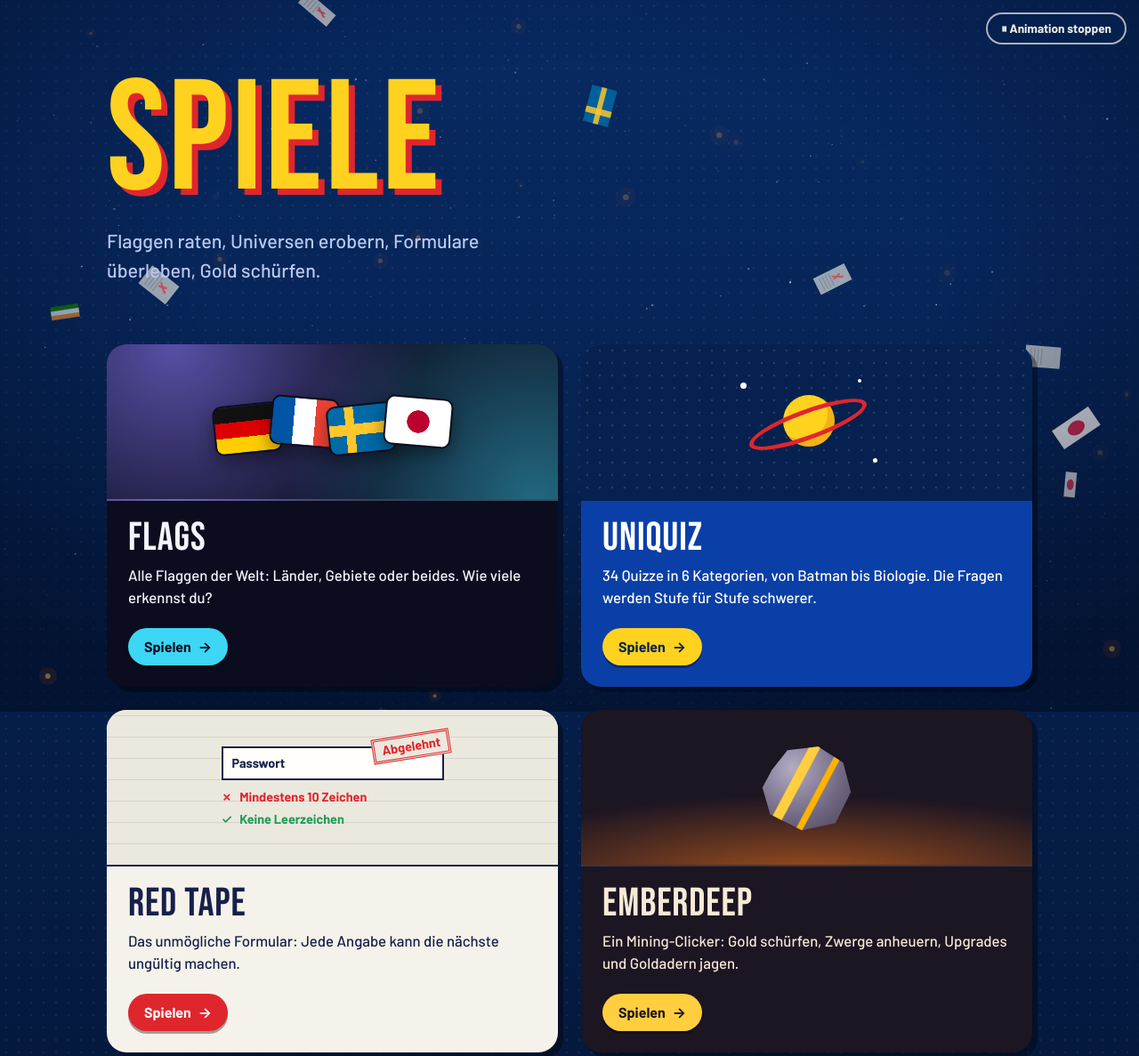
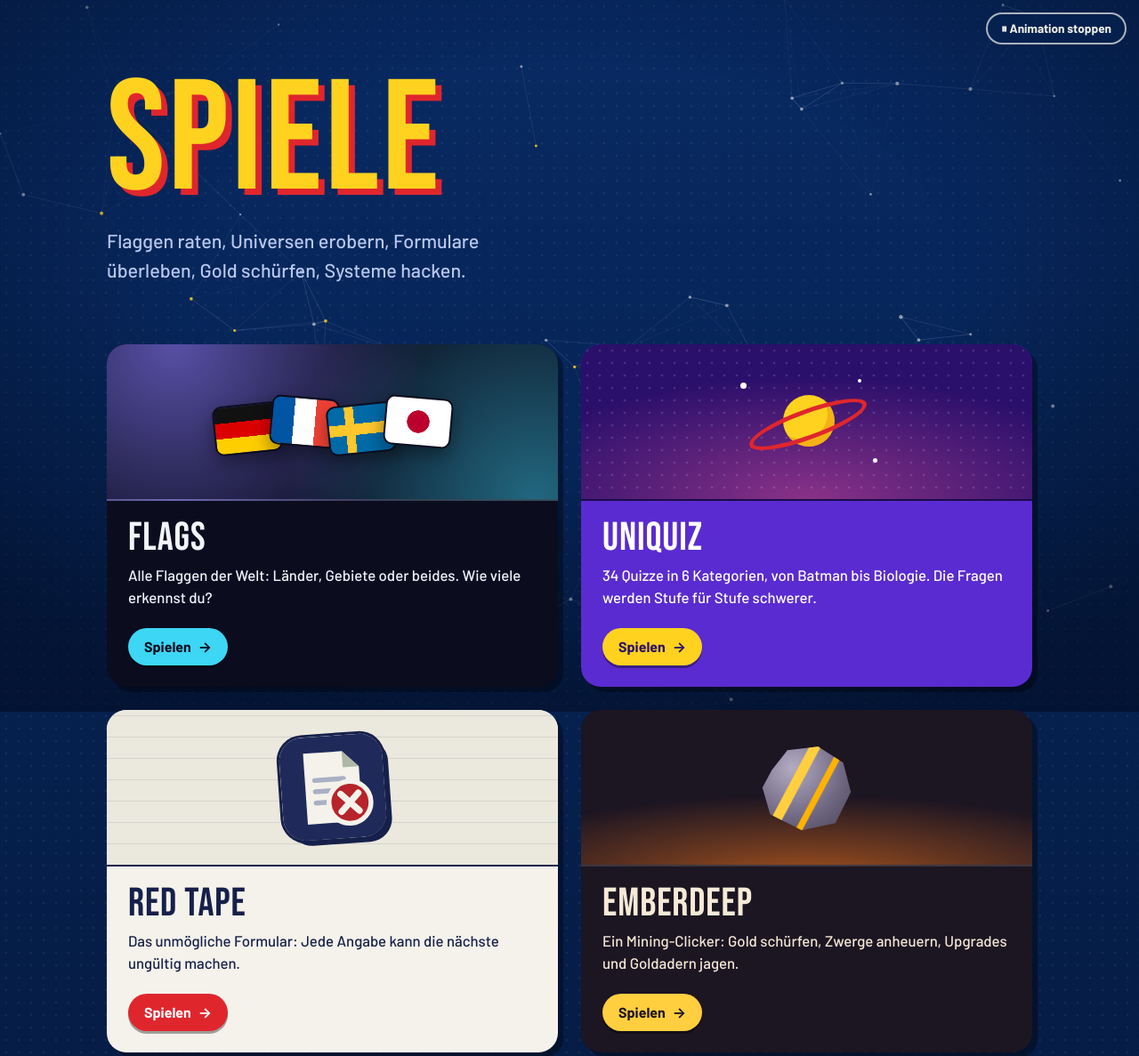
Before and after one commit to IameRa/GameHub, a plain HTML site: page index.html in a window 1280 px wide. Shown: the top 1187 px of the page at 89% size. Drawn offline with Linux system fonts and the light colour scheme.

Commit message:
Add files via upload

```diff
--- a/index.html
+++ b/index.html
@@ -4,10 +4,10 @@
 <meta charset="utf-8">
 <meta name="viewport" content="width=device-width, initial-scale=1">
 <title>Spiele – iamera</title>
-<meta name="description" content="Flaggen raten, Universen erobern, Formulare überleben, Gold schürfen: vier kleine Browser-Spiele.">
+<meta name="description" content="Flaggen raten, Universen erobern, Formulare überleben, Gold schürfen, Systeme hacken: fünf kleine Browser-Spiele.">
 <link rel="preconnect" href="https://fonts.googleapis.com">
 <link rel="preconnect" href="https://fonts.gstatic.com" crossorigin>
-<link href="https://fonts.googleapis.com/css2?family=Bebas+Neue&family=Barlow:wght@500;700&display=swap" rel="stylesheet">
+<link href="https://fonts.googleapis.com/css2?family=Bebas+Neue&family=Barlow:wght@500;700&family=VT323&display=swap" rel="stylesheet">
 <style>
 :root{--bg:#06214f;--blue:#0b3fa8;--ink:#16204a;--paper:#f4f2ea;--sun:#ffd21f;--red:#e0262d;--ok:#1f9d55;--mute:#b9c8ee;
   --font:Barlow,system-ui,-apple-system,"Segoe UI",Roboto,sans-serif;--disp:"Bebas Neue",Impact,"Arial Narrow",sans-serif}
@@ -26,6 +26,7 @@ h1,h2{font-family:var(--disp);font-weight:400;margin:0;letter-spacing:.02em}
 h1{font-size:clamp(5rem,22vw,11rem);line-height:.82;color:var(--sun);text-shadow:.04em .04em 0 var(--red)}
 .lead{margin:22px 0 0;max-width:36ch;font-size:clamp(1.05rem,2.4vw,1.35rem);color:var(--mute)}
 .grid{display:grid;grid-template-columns:repeat(auto-fit,minmax(min(100%,420px),1fr));gap:26px;margin-top:clamp(36px,6vw,68px)}
+.tile:last-child:nth-child(odd){grid-column:1/-1}
 .tile{display:flex;flex-direction:column;color:var(--ink);text-decoration:none;border-radius:22px;overflow:hidden;position:relative;
   box-shadow:6px 6px 0 rgba(0,0,0,.35);transition:transform .18s,box-shadow .18s}
 .tile:hover{transform:translate(-3px,-4px);box-shadow:10px 10px 0 rgba(0,0,0,.35)}
@@ -39,13 +40,15 @@ h2{font-size:2.8rem;line-height:1}
 .go::after{content:"→";transition:transform .15s}
 .tile:hover .go::after{transform:translateX(5px)}
 .flags{background:#0b0d1f;color:#f3f4fc;--acc:#3dd6f5;--on:#0b0d1f}
-.uni{background:var(--blue);color:#fff;--acc:#ffd21f;--on:#06214f}
+.uni{background:#5a2bd0;color:#fff;--acc:#ffd21f;--on:#2a0f6b}
 .tape{background:var(--paper);--acc:#e0262d;--on:#fff}
 .mine{background:#1c1522;color:#f6ead7;--acc:#ffcf3f;--on:#1c1522}
+.ghost{background:#06100a;color:#bfffd4;--acc:#3dff8f;--on:#06100a}
 .flags .preview{gap:0;border-color:rgba(255,255,255,.14);background:radial-gradient(circle at 15% 0,rgba(139,123,255,.6),transparent 60%),radial-gradient(circle at 95% 100%,rgba(61,214,245,.45),transparent 55%),#0b0d1f}
-.uni .preview{background:radial-gradient(rgba(255,255,255,.12) 1.5px,transparent 1.6px) 0 0/14px 14px,var(--bg);border-color:var(--bg)}
+.uni .preview{background:radial-gradient(rgba(255,255,255,.14) 1.5px,transparent 1.6px) 0 0/14px 14px,radial-gradient(ellipse 70% 80% at 50% 100%,rgba(255,92,170,.45),transparent),#2a0f6b;border-color:#1b0a4a}
 .mine .preview{border-color:rgba(255,255,255,.14);background:radial-gradient(ellipse 80% 55% at 50% 110%,rgba(255,122,26,.6),transparent),#1c1522}
 .tape .preview{border-color:var(--ink);background:repeating-linear-gradient(0deg,transparent 0 23px,rgba(22,32,74,.1) 23px 24px),#ebe8dd}
+.ghost .preview{border-color:rgba(61,255,143,.25);background:repeating-linear-gradient(0deg,rgba(0,0,0,.22) 0 1px,transparent 1px 3px),radial-gradient(ellipse 80% 60% at 50% 0,rgba(61,255,143,.22),transparent),#050d08}
 /* Flags */
 .fl{width:76px;height:56px;border-radius:10px;border:2px solid #0b0d1f;margin:0 -6px;box-shadow:0 8px 20px rgba(0,0,0,.4);transition:transform .3s}
 .f1{background:linear-gradient(#111 33.3%,#d00 33.3% 66.6%,#ffce00 66.6%);transform:translateY(8px) rotate(-6deg)}
@@ -76,8 +79,17 @@ h2{font-size:2.8rem;line-height:1}
 .form .bad{color:var(--red)}.form .good{color:var(--ok)}
 .stamp{position:absolute;right:-8px;top:-14px;color:var(--red);border:3px double var(--red);padding:0 8px;font-weight:800;transform:rotate(-9deg);background:#ebe8dd;transition:transform .15s}
 .tape:hover .stamp{transform:rotate(-9deg) scale(1.2)}
+/* Ghostshell */
+.tm{width:100%;max-width:300px;font:1.45rem/1.15 VT323,"Courier New",monospace;color:#bfffd4;text-shadow:0 0 6px rgba(61,255,143,.45)}
+.tm b{color:#3dff8f;font-weight:400}
+.tm .ok{color:#3dff8f}
+.cur{display:inline-block;width:.55em;height:1em;margin-left:3px;vertical-align:-.12em;background:#3dff8f;box-shadow:0 0 8px #3dff8f}
+.ghost:hover .cur{animation:bl .8s steps(2,start) infinite}
+@keyframes bl{to{visibility:hidden}}
+.rtlogo{width:116px;height:116px;border-radius:26px;box-shadow:0 0 0 3px var(--ink),6px 6px 0 var(--ink);transform:rotate(-4deg);transition:transform .2s}
+.tape:hover .rtlogo{transform:rotate(3deg) scale(1.08)}
 footer{margin-top:clamp(36px,6vw,64px);color:var(--mute);font-size:.9rem}
-@media (prefers-reduced-motion:reduce){.tile,.fl,.planet,.rock,.stamp{transition:none}.tile:hover{transform:none}}
+@media (prefers-reduced-motion:reduce){.tile,.fl,.planet,.rock,.stamp,.rtlogo{transition:none}.tile:hover{transform:none}.ghost:hover .cur{animation:none}}
 </style>
 </head>
 <body>
@@ -87,11 +99,11 @@ footer{margin-top:clamp(36px,6vw,64px);color:var(--mute);font-size:.9rem}
 <div class="wrap">
   <header>
     <h1>Spiele</h1>
-    <p class="lead">Flaggen raten, Universen erobern, Formulare überleben, Gold schürfen.</p>
+    <p class="lead">Flaggen raten, Universen erobern, Formulare überleben, Gold schürfen, Systeme hacken.</p>
   </header>
 
   <main class="grid">
-    <a class="tile flags" data-k="flag" href="https://iamera.github.io/Flags/">
+    <a class="tile flags" href="https://iamera.github.io/Flags/">
       <div class="preview" aria-hidden="true"><span class="fl f1"></span><span class="fl f2"></span><span class="fl f3"></span><span class="fl f4"></span></div>
       <div class="body">
         <h2>Flags</h2>
@@ -100,7 +112,7 @@ footer{margin-top:clamp(36px,6vw,64px);color:var(--mute);font-size:.9rem}
       </div>
     </a>
 
-    <a class="tile uni" data-k="comet" href="https://iamera.github.io/UniQuiz/">
+    <a class="tile uni" href="https://iamera.github.io/UniQuiz/">
       <div class="preview" aria-hidden="true">
         <div class="planet"><i class="s1"></i><i class="s2"></i><i class="s3"></i><i class="p"></i><i class="ring"></i></div>
       </div>
@@ -111,14 +123,9 @@ footer{margin-top:clamp(36px,6vw,64px);color:var(--mute);font-size:.9rem}
       </div>
     </a>
 
-    <a class="tile tape" data-k="paper" href="https://iamera.github.io/RedTape/">
+    <a class="tile tape" href="https://iamera.github.io/RedTape/">
       <div class="preview" aria-hidden="true">
-        <div class="form">
-          <div class="box">Passwort</div>
-          <div class="r bad"><span>✗</span>Mindestens 10 Zeichen</div>
-          <div class="r good"><span>✓</span>Keine Leerzeichen</div>
-          <span class="stamp">Abgelehnt</span>
-        </div>
+        <svg class="rtlogo" viewBox="0 0 64 64"><rect width="64" height="64" rx="14" fill="#1f2a5a"/><path d="M15 10h24l10 10v34H15z" fill="#f4f2ea"/><path d="M39 10v10h10z" fill="#aeb8a5"/><path d="M21 27h18M21 34h12M21 41h8" stroke="#a9b0c4" stroke-width="3" stroke-linecap="round"/><circle cx="42" cy="42" r="13" fill="#b8242b" stroke="#f4f2ea" stroke-width="3"/><path d="M36.5 36.5l11 11M47.5 36.5l-11 11" stroke="#f4f2ea" stroke-width="4" stroke-linecap="round"/></svg>
       </div>
       <div class="body">
         <h2>Red Tape</h2>
@@ -127,7 +134,7 @@ footer{margin-top:clamp(36px,6vw,64px);color:var(--mute);font-size:.9rem}
       </div>
     </a>
 
-    <a class="tile mine" data-k="ember" href="https://iamera.github.io/Emberdeep/">
+    <a class="tile mine" href="https://iamera.github.io/Emberdeep/">
       <div class="preview" aria-hidden="true"><div class="rock"></div></div>
       <div class="body">
         <h2>Emberdeep</h2>
@@ -135,93 +142,63 @@ footer{margin-top:clamp(36px,6vw,64px);color:var(--mute);font-size:.9rem}
         <span class="go">Spielen</span>
       </div>
     </a>
+
+    <a class="tile ghost" href="https://iamera.github.io/Ghostshell/">
+      <div class="preview" aria-hidden="true">
+        <div class="tm">
+          <div><b>$</b> cat flag.txt</div>
+          <div class="ok">GHOST{hello_world}</div>
+          <div><b>$</b> submit<span class="cur"></span></div>
+        </div>
+      </div>
+      <div class="body">
+        <h2>Ghostshell</h2>
+        <p>Ein Hacking-Rätsel im Terminal: Finde die Flaggen in fünf Systemen.</p>
+        <span class="go">Spielen</span>
+      </div>
+    </a>
   </main>
 
-  <footer>4 Spiele · iamera.github.io</footer>
+  <footer>5 Spiele · iamera.github.io</footer>
 </div>
 <script>
 (function(){
   var cv=document.getElementById("cv"),cx=cv.getContext("2d"),btn=document.getElementById("anim"),root=document.documentElement;
-  var W=0,H=0,mx=.5,my=.5,pmx=.5,pmy=.5,clock=0,last=0,raf=0,run=false,target=null;
-  var P=[],stars=[],acc={flag:0,paper:0,ember:0,comet:0},hov={flag:0,paper:0,ember:0,comet:0};
-  var BASE={flag:.35,paper:.3,ember:3,comet:.1},HOT={flag:6,paper:6,ember:40,comet:2.5};
-  var FL=[["h","#111","#d00","#ffce00"],["v","#0055a4","#fff","#ef4135"],["v","#009246","#fff","#ce2b37"],["h","#ae1c28","#fff","#21468b"],["h","#ff9933","#fff","#138808"],["x"],["o"]];
+  var W=0,H=0,mx=-999,my=-999,last=0,raf=0,run=false,N=[],LINK=150,MOUSE=190;
   var rnd=function(a,b){return a+Math.random()*(b-a)};
 
   function size(){
     var d=Math.min(window.devicePixelRatio||1,2);W=innerWidth;H=innerHeight;
     cv.width=W*d;cv.height=H*d;cx.setTransform(d,0,0,d,0,0);
-    if(!stars.length)for(var i=0;i<140;i++)stars.push({x:Math.random(),y:Math.random(),z:rnd(.2,1),s:rnd(.7,1.9),t:rnd(0,6.28)});
+    var want=Math.max(28,Math.min(90,Math.round(W*H/17000)));
+    while(N.length<want)N.push({x:rnd(0,W),y:rnd(0,H),vx:rnd(-14,14),vy:rnd(-14,14),r:rnd(1,2.2),hot:Math.random()<.12});
+    N.length=want;
   }
-  function spawn(k,rand){
-    var z=rnd(.55,1.1),p={k:k,x:rnd(0,W),y:rand?rnd(0,H):-50,t:0,sd:rnd(0,6.28),rot:rnd(-.6,.6),vr:rnd(-.7,.7),z:z};
-    if(k=="flag"){p.vy=rnd(35,80)*z;p.w=rnd(32,48)*z;p.f=FL[(Math.random()*FL.length)|0]}
-    else if(k=="paper"){p.vy=rnd(30,65)*z;p.w=rnd(32,46)*z;p.st=Math.random()<.4}
-    else if(k=="ember"){p.y=rand?rnd(H*.3,H):H+10;p.vy=-rnd(40,130);p.vx=rnd(-15,15);p.r=rnd(1.2,3.6);p.life=rnd(3,7)}
-    else{if(rand)return;p.x=rnd(-100,W*.7);p.y=rnd(-30,H*.35);p.vx=rnd(520,780);p.vy=p.vx*rnd(.28,.45);p.life=rnd(.9,1.4)}
-    P.push(p);
-  }
-  function flag(f,w,h){
-    var i;
-    if(f[0]=="h")for(i=0;i<3;i++){cx.fillStyle=f[i+1];cx.fillRect(-w/2,-h/2+i*h/3,w,h/3+.5)}
-    else if(f[0]=="v")for(i=0;i<3;i++){cx.fillStyle=f[i+1];cx.fillRect(-w/2+i*w/3,-h/2,w/3+.5,h)}
-    else if(f[0]=="x"){cx.fillStyle="#006aa7";cx.fillRect(-w/2,-h/2,w,h);cx.fillStyle="#ffc72c";cx.fillRect(-w/2+w*.26,-h/2,w*.16,h);cx.fillRect(-w/2,-h/2+h*.4,w,h*.2)}
-    else{cx.fillStyle="#fff";cx.fillRect(-w/2,-h/2,w,h);cx.fillStyle="#bc002d";cx.beginPath();cx.arc(0,0,h*.3,0,6.3);cx.fill()}
-    cx.strokeStyle="rgba(0,0,0,.28)";cx.lineWidth=1;cx.strokeRect(-w/2,-h/2,w,h);
-  }
-  function draw(t){
+  function draw(){
     cx.clearRect(0,0,W,H);
-    var i,p,s,x,y;
-    cx.fillStyle="#fff";
-    for(i=0;i<stars.length;i++){
-      s=stars[i];x=((s.x*W+(pmx-.5)*-36*s.z)%W+W)%W;y=s.y*H+(pmy-.5)*-24*s.z;
-      cx.globalAlpha=.2+.65*s.z*(.5+.5*Math.sin(t*(1.2+hov.comet*3)+s.t));
-      cx.fillRect(x,y,s.s,s.s);
+    var i,j,a,b,dx,dy,d,al;
+    cx.lineWidth=1;
+    for(i=0;i<N.length;i++){
+      a=N[i];
+      for(j=i+1;j<N.length;j++){
+        b=N[j];dx=a.x-b.x;dy=a.y-b.y;d=dx*dx+dy*dy;
+        if(d<LINK*LINK){al=(1-Math.sqrt(d)/LINK)*.28;cx.strokeStyle="rgba(185,200,238,"+al+")";cx.beginPath();cx.moveTo(a.x,a.y);cx.lineTo(b.x,b.y);cx.stroke()}
+      }
+      dx=a.x-mx;dy=a.y-my;d=dx*dx+dy*dy;
+      if(d<MOUSE*MOUSE){al=(1-Math.sqrt(d)/MOUSE)*.7;cx.strokeStyle="rgba(255,210,31,"+al+")";cx.beginPath();cx.moveTo(a.x,a.y);cx.lineTo(mx,my);cx.stroke()}
     }
-    var px=((t*7)%(W+420))-210+(pmx-.5)*-60,py=H*.2+Math.sin(t*.1)*30+(pmy-.5)*-30;
-    cx.globalAlpha=.3+.5*hov.comet;cx.lineWidth=7;cx.strokeStyle="#e0262d";
-    cx.beginPath();cx.ellipse(px,py,72,18,-.35,Math.PI,6.2832);cx.stroke();
-    cx.fillStyle="#ffd21f";cx.beginPath();cx.arc(px,py,30,0,6.3);cx.fill();
-    cx.beginPath();cx.ellipse(px,py,72,18,-.35,0,Math.PI);cx.stroke();
-    for(i=0;i<P.length;i++){
-      p=P[i];x=p.x+(pmx-.5)*-50*p.z;y=p.y+(pmy-.5)*-30*p.z;
-      if(p.k=="flag"){
-        cx.save();cx.globalAlpha=.35+.5*p.z/1.1;cx.translate(x,y);cx.rotate(p.rot);cx.scale(1,.82+.18*Math.sin(p.t*2.6+p.sd));flag(p.f,p.w,p.w*.7);cx.restore();
-      }else if(p.k=="paper"){
-        var h=p.w*1.35;cx.save();cx.globalAlpha=.3+.55*p.z/1.1;cx.translate(x,y);cx.rotate(p.rot);cx.scale(.45+.55*Math.abs(Math.cos(p.t*.9+p.sd)),1);
-        cx.fillStyle="#f4f2ea";cx.fillRect(-p.w/2,-h/2,p.w,h);cx.strokeStyle="rgba(22,32,74,.35)";cx.lineWidth=1;
-        for(var l=0;l<4;l++){cx.beginPath();cx.moveTo(-p.w*.38,-h*.34+l*h*.1);cx.lineTo(p.w*.38,-h*.34+l*h*.1);cx.stroke()}
-        if(p.st){cx.fillStyle="#e0262d";cx.font="bold "+(p.w*.55)+"px sans-serif";cx.textAlign="center";cx.fillText("✗",0,h*.3)}
-        cx.restore();
-      }else if(p.k=="comet"){
-        var a=Math.min(1,p.t*6)*(1-p.t/p.life),n=Math.hypot(p.vx,p.vy),ux=p.vx/n,uy=p.vy/n,g=cx.createLinearGradient(p.x,p.y,p.x-ux*130,p.y-uy*130);
-        g.addColorStop(0,"rgba(255,255,255,"+a+")");g.addColorStop(1,"rgba(255,255,255,0)");
-        cx.globalAlpha=1;cx.strokeStyle=g;cx.lineWidth=2.2;cx.lineCap="round";cx.beginPath();cx.moveTo(p.x,p.y);cx.lineTo(p.x-ux*130,p.y-uy*130);cx.stroke();
-      }
+    for(i=0;i<N.length;i++){
+      a=N[i];cx.fillStyle=a.hot?"rgba(255,210,31,.85)":"rgba(244,242,234,.55)";
+      cx.beginPath();cx.arc(a.x,a.y,a.r,0,6.2832);cx.fill();
     }
-    cx.globalCompositeOperation="lighter";
-    for(i=0;i<P.length;i++){
-      p=P[i];if(p.k!="ember")continue;
-      var al=Math.min(1,p.t*2)*(1-p.t/p.life);cx.globalAlpha=1;
-      cx.fillStyle="rgba(255,110,20,"+al*.22+")";cx.beginPath();cx.arc(p.x,p.y,p.r*3.4,0,6.3);cx.fill();
-      cx.fillStyle="rgba(255,205,100,"+al+")";cx.beginPath();cx.arc(p.x,p.y,p.r,0,6.3);cx.fill();
-    }
-    cx.globalCompositeOperation="source-over";cx.globalAlpha=1;
   }
   function step(dt){
-    clock+=dt;pmx+=(mx-pmx)*Math.min(1,dt*3);pmy+=(my-pmy)*Math.min(1,dt*3);
-    for(var k in hov){
-      hov[k]+=((target===k?1:0)-hov[k])*Math.min(1,dt*4);
-      acc[k]+=(BASE[k]+(HOT[k]-BASE[k])*hov[k])*dt;
-      while(acc[k]>=1){acc[k]--;if(P.length<260)spawn(k,false)}
+    for(var i=0;i<N.length;i++){
+      var a=N[i];a.x+=a.vx*dt;a.y+=a.vy*dt;
+      if(a.x<-20)a.x=W+20;else if(a.x>W+20)a.x=-20;
+      if(a.y<-20)a.y=H+20;else if(a.y>H+20)a.y=-20;
     }
-    for(var i=P.length-1;i>=0;i--){
-      var p=P[i];p.t+=dt;
-      if(p.k=="flag"||p.k=="paper"){p.y+=p.vy*dt;p.x+=Math.sin(p.t*1.2+p.sd)*24*dt;p.rot+=p.vr*dt;if(p.y>H+70)P.splice(i,1)}
-      else if(p.k=="ember"){p.y+=p.vy*dt;p.x+=(p.vx+Math.sin(p.t*3+p.sd)*22)*dt;if(p.t>p.life)P.splice(i,1)}
-      else{p.x+=p.vx*dt;p.y+=p.vy*dt;if(p.t>p.life)P.splice(i,1)}
-    }
-    draw(clock);
+    draw();
   }
   function frame(now){
     if(!run)return;
@@ -230,17 +207,10 @@ footer{margin-top:clamp(36px,6vw,64px);color:var(--mute);font-size:.9rem}
   function play(){if(run)return;run=true;last=performance.now();raf=requestAnimationFrame(frame)}
   function stop(){run=false;cancelAnimationFrame(raf)}
 
-  size();
-  for(var n=0;n<8;n++){spawn("flag",true);}
-  for(n=0;n<7;n++){spawn("paper",true);}
-  for(n=0;n<40;n++){spawn("ember",true);}
-  draw(0);
-  addEventListener("resize",function(){size();draw(clock)});
-  addEventListener("pointermove",function(e){mx=e.clientX/W;my=e.clientY/H});
-  Array.prototype.forEach.call(document.querySelectorAll(".tile"),function(t){
-    var k=t.getAttribute("data-k"),on=function(){target=k},off=function(){if(target===k)target=null};
-    t.addEventListener("pointerenter",on);t.addEventListener("pointerleave",off);t.addEventListener("focus",on);t.addEventListener("blur",off);
-  });
+  size();draw();
+  addEventListener("resize",function(){size();draw()});
+  addEventListener("pointermove",function(e){mx=e.clientX;my=e.clientY});
+  document.addEventListener("pointerleave",function(){mx=my=-999});
 
   var KEY="hub-animation",saved=null;
   try{saved=localStorage.getItem(KEY)}catch(e){}
```
